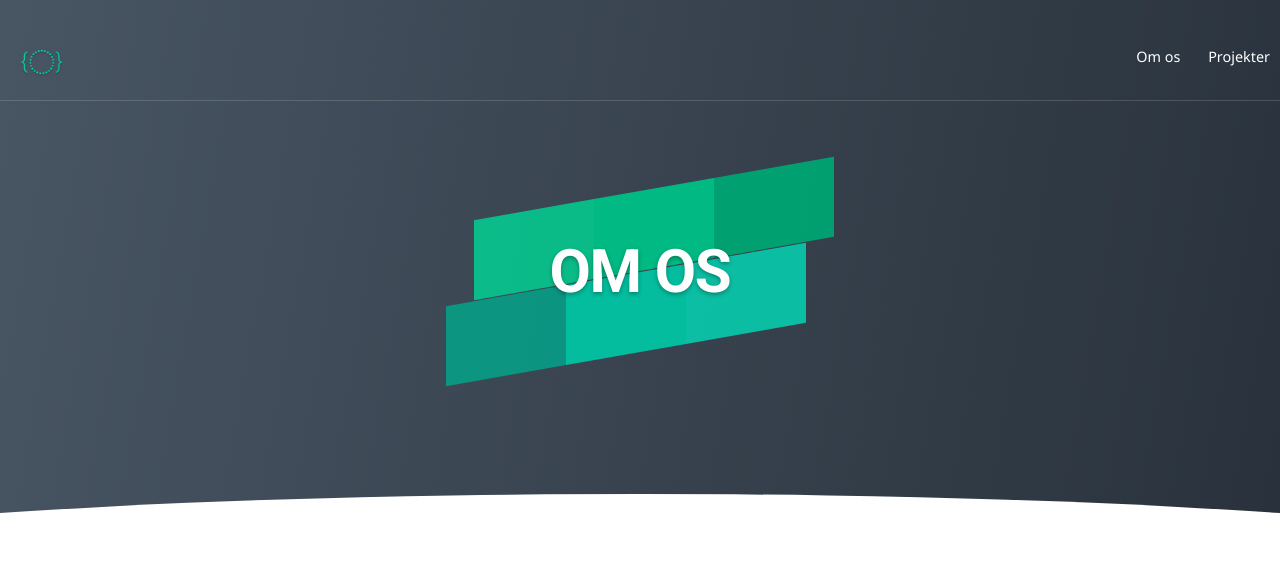
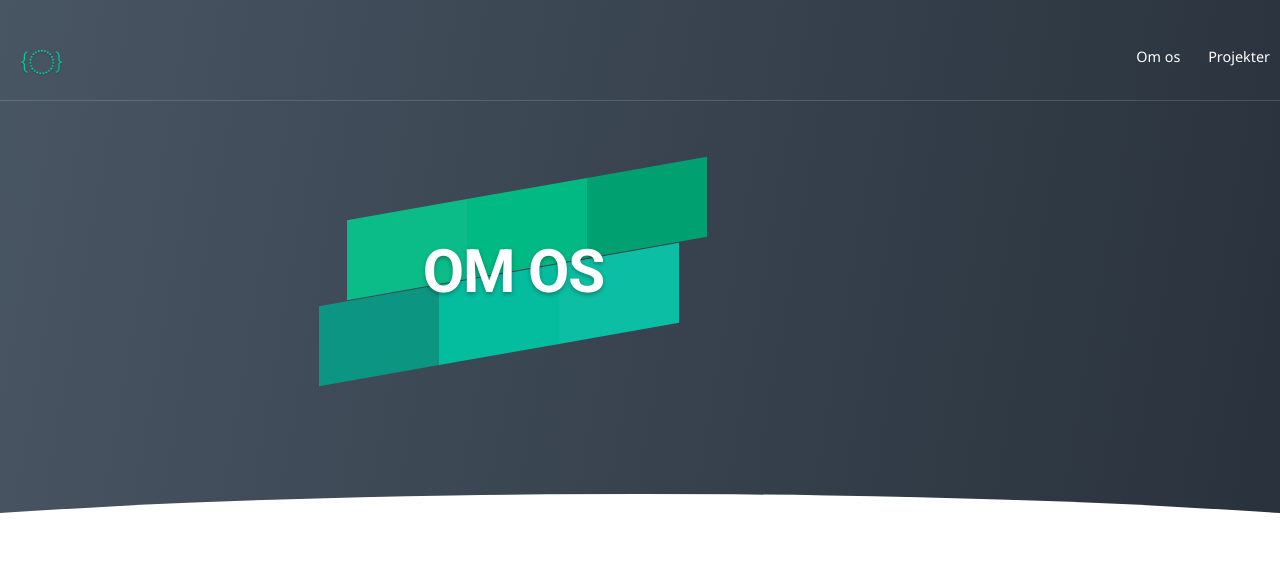
Before and after one commit to alexampersandria/gefion-programming, a PHP site: page /about.php in a window 1280 px wide. Shown: the top 580 px of the page. Run offline with PHP 8.4, Linux system fonts and the light colour scheme; some libraries are stand-ins or nearby versions.

Commit message:
Fixed the about title "hitbox" :gun:

```diff
--- a/about.php
+++ b/about.php
@@ -27,7 +27,7 @@ session_start();
         </ul>
       </div>
     </div>
-    <div class="grid-12 mt center">
+    <div class="grid-6 offset-2 mt center">
       <div class="colorWrap">
         <span class="colorThingy"></span>
         <span class="colorThingy"></span>
```
